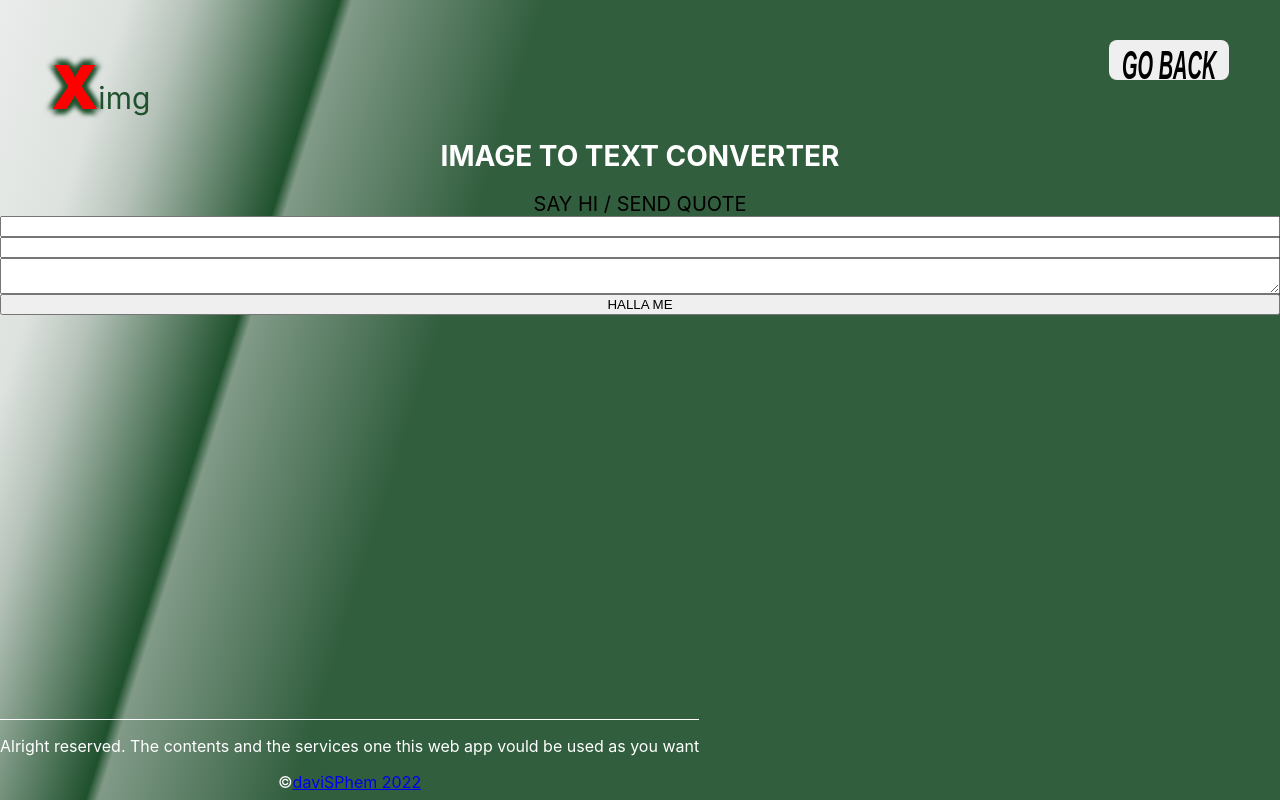
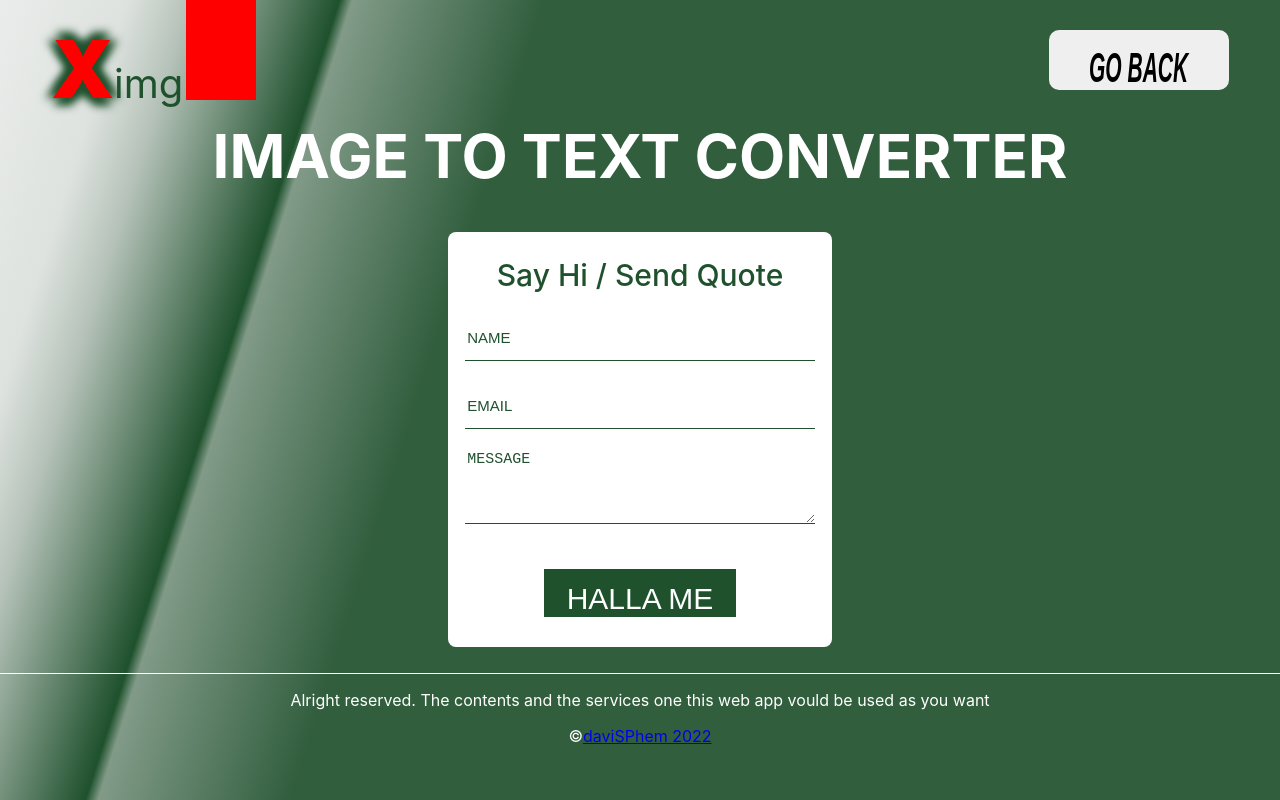
Before and after one commit to Jay-davisphem/pics-to-text, a React (Vite) app: page /contact-me in a window 1280 px wide. Built offline with nearby package versions, Linux system fonts and the light colour scheme.

Commit message:
deploy app for testing

```diff
--- a/package.json
+++ b/package.json
@@ -8,6 +8,7 @@
   },
   "dependencies": {
     "axios": "^0.24.0",
+    "emailjs": "^3.7.0",
     "form-data": "^4.0.0",
     "nanoid": "^3.1.30",
     "react": "^17.0.2",
--- a/src/App.jsx
+++ b/src/App.jsx
@@ -7,6 +7,7 @@ import Contact from "./pages/contact";
 function App() {
   return (
     <div className="App">
+      <div className="red-box"></div>
       <Router>
         <Routes>
           <Route path="/" element={<Home />} />
--- a/src/App.scss
+++ b/src/App.scss
@@ -1,5 +1,5 @@
 @use "lib" as *;
-@mixin cont($name, $pos) {
+@mixin cont($name, $pos, $wid, $hei) {
   .#{$name}-c {
     /* @if $name == "text" {
       position: absolute;
@@ -10,16 +10,20 @@
       left: 5vw;
       top: 5vh;
     }
-    width: 90%;
-    height: 27vh;
+    width: $wid;
+    height: $hei;
     background: $img-col;
   }
 }
 html {
   background: $backg-color no-repeat;
   background-size: cover;
+  max-height: 100%;
   height: 100%;
   overflow: hidden;
+  input {
+    font-size: 0.7em;
+  }
   body {
     font-size: 20px;
     header {
@@ -27,9 +31,11 @@ html {
       display: flex;
       justify-content: space-between;
       align-items: center;
+      margin-bottom: 0;
       .logo {
         text-align: center;
         align-self: flex-start;
+        margin-top: 20px !important;
         .big-X {
           color: red;
           font-weight: 900;
@@ -50,8 +56,9 @@ html {
         padding: 15px, 32px;
         text-align: center;
         width: 120px;
+
         span {
-          vertical-align: -2vh;
+          padding-top: 8px;
           display: inline-block;
           font-size: 1.5em;
           -webkit-transform: scale(1, 2);
@@ -66,10 +73,14 @@ html {
     h1 {
       color: $sec-col;
       font-size: 1.4em;
+      margin: {
+        top: 0;
+      }
     }
     main {
       background: $sec-col;
       height: 60vh;
+      //margin-bottom: 10%;
       form {
         position: absolute;
         right: 0;
@@ -77,19 +88,67 @@ html {
       button {
         position: relative;
         bottom: -220px;
-        right: 75%;
+        right: 45%;
       }
     }
     .wrapper {
+      background-color: $sec-col;
+      width: 95%;
+      margin-left: 2.5%;
+      //margin-bottom: 35%;
+      border-radius: 8px;
       form {
         display: flex;
-        flex-flow: column wrap;
+        flex-direction: column;
+        width: 100%;
+        align-items: center;
+        .formEntry {
+          width: 90%;
+          flex: 90%;
+          border: none;
+          border-bottom: 1px solid $pri-col;
+          margin: {
+            bottom: 20px;
+          }
+          font-size: 1em;
+          color: $pri-col;
+        }
+        .name,
+        .email {
+          min-height: 45px;
+        }
+        .message {
+          min-height: 70px;
+        }
+        .submit {
+          min-height: 35px;
+          width: 50%;
+          border: none;
+          background-color: $pri-col;
+          color: $sec-col;
+          font-size: 1.5em;
+          padding-top: 13px;
+          margin: {
+            top: 25px;
+            bottom: 30px;
+          }
+        }
+        .title {
+          font-size: 1.5em;
+          color: $pri-col;
+          font-weight: 500;
+          margin: {
+            top: 25px;
+            bottom: 20px;
+          }
+        }
       }
     }
     footer {
-      position: absolute;
+      position: relative;
       bottom: 0;
       border-top: 0.1px solid $sec-col;
+      margin-top: 10%;
       p {
         font-size: 0.8em;
         color: $sec-col;
@@ -109,8 +168,8 @@ a > .contact-btn {
 a > .contact-btn {
   align-self: flex-end;
 }
-@include cont("img", 0);
-@include cont("text", 0);
+@include cont("img", 0, 90%, 27vh);
+@include cont("text", 0, 90%, 27vh);
 .img-c img {
   width: 100%;
   height: 100%;
@@ -121,7 +180,78 @@ a > .contact-btn {
     color: $pri-col;
   }
 }
-
+.email,
+.name,
+.message {
+  &:focus,
+  &:active {
+    outline: 2px solid $pri-col;
+  }
+}
+.formEntry::placeholder {
+  font-size: 15px;
+  color: $pri-col;
+}
 .App {
   text-align: center;
 }
+.red-box {
+  display: none;
+}
+@media only screen and (min-width: 768px) {
+}
+@media only screen and (min-width: 992px) {
+  main {
+    //display: flex;
+    height: 40vh;
+    margin-bottom: 0;
+    padding-left: 25%;
+    form {
+      position: relative;
+      right: 600px !important;
+      font-size: 2em;
+    }
+    button {
+      bottom: -180px !important;
+      right: 50% !important;
+      font-size: 0.5em;
+    }
+  }
+  .wrapper {
+    max-width: 30%;
+    margin-left: 35% !important;
+  }
+
+  footer {
+    margin-top: 2% !important;
+  }
+
+  @include cont("img", 0, 50%, 27vh);
+  @include cont("text", 0, 50%, 27vh);
+  .big-X {
+    font-size: 4em !important;
+    text-shadow: 8px 0 8px $pri-col, -8px 0 8px $pri-col, 0 -8px 8px $pri-col,
+      0 8px 8px $pri-col !important;
+  }
+  .small-img {
+    font-size: 2em !important;
+  }
+  .contact-btn {
+    border: none;
+    height: 60px !important;
+    border-radius: 10px !important;
+    width: 180px !important;
+    font-size: 0.7em;
+  }
+  h1 {
+    font-size: 3em !important;
+  }
+  .red-box {
+    display: block;
+    position: absolute;
+    background-color: red;
+    width: 70px;
+    height: 100px;
+    right: 80%;
+  }
+}
--- a/src/components/form/Form.jsx
+++ b/src/components/form/Form.jsx
@@ -2,20 +2,28 @@ function Form() {
   return (
     <div className="wrapper">
       <form className="form">
-        <div className="pageTitle title">SAY HI / SEND QUOTE</div>
-        <input type="text" id="name" name="name" className="name formEntry" />
+        <div className="pageTitle title">Say Hi / Send Quote</div>
+        <input
+          type="text"
+          id="name"
+          name="name"
+          className="name formEntry"
+          placeholder="NAME"
+        />
 
         <input
           type="email"
           id="email"
           className="email formEntry"
           name="email"
+          placeholder="EMAIL"
         />
 
         <textarea
           id="message"
           name="message"
           className="message formEntry"
+          placeholder="MESSAGE"
         ></textarea>
 
         <input type="submit" value="HALLA ME" className="submit formEntry" />
```
Also changed, not shown: 1 other file (tests, documents, lock files or other folders).
